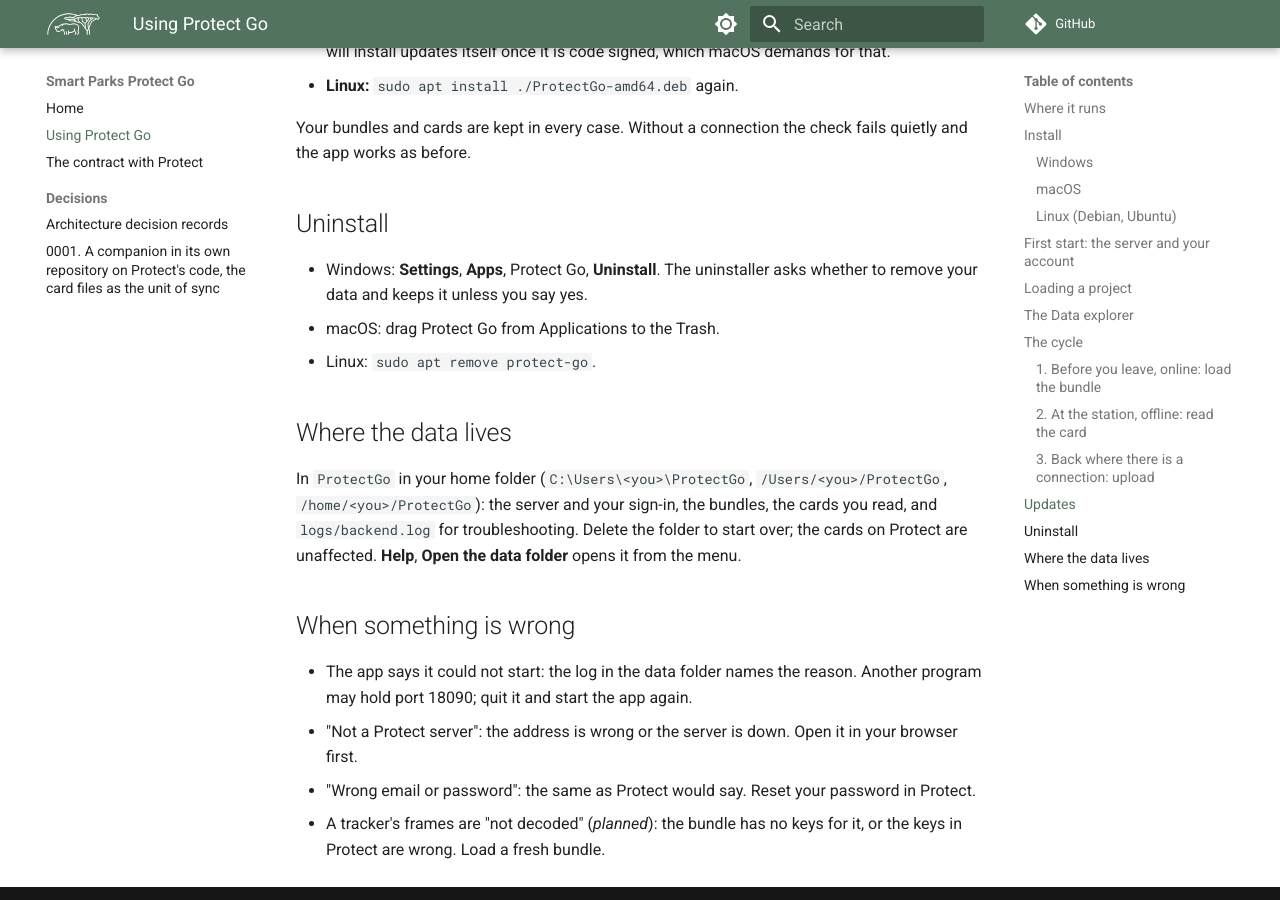
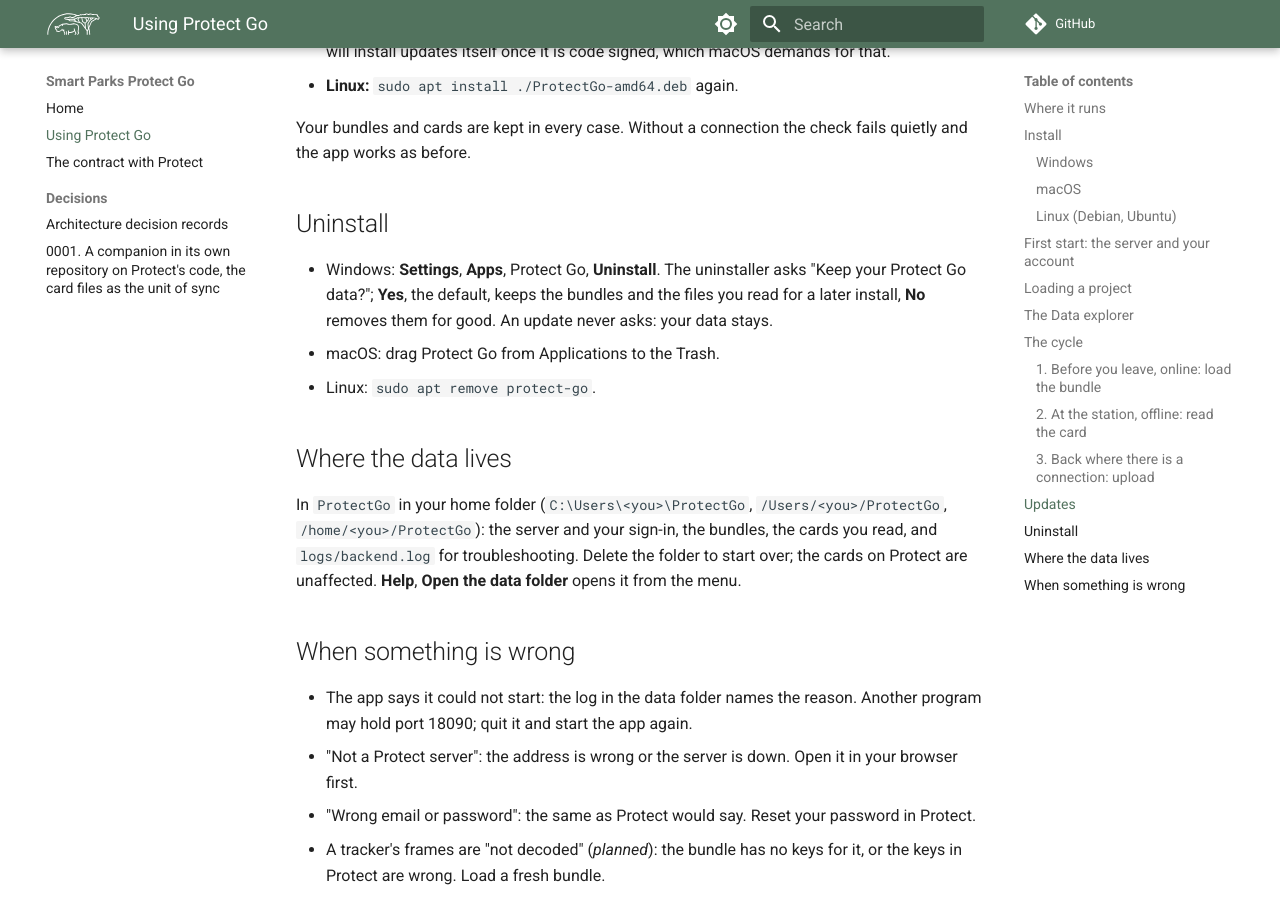
Before and after one commit to SmartParksOrg/smartparks-protect-field, an MkDocs documentation site: the page built from docs/using-protect-go.md, in a window 1280 px wide and 900 px high, scrolled down 4739 px. Built offline with MkDocs 1.6.1 and Material for MkDocs 9.7.7, drawn with Linux system fonts in a browser that asks for light colours; comment, search, counter and statistics services are not loaded.

Commit message:
The guide, notes and plan for the data kept through an update (D24)

```diff
--- a/docs/using-protect-go.md
+++ b/docs/using-protect-go.md
@@ -93,7 +93,7 @@
 
 ## Uninstall
 
-- Windows: **Settings**, **Apps**, Protect Go, **Uninstall**. The uninstaller asks whether to remove your data and keeps it unless you say yes.
+- Windows: **Settings**, **Apps**, Protect Go, **Uninstall**. The uninstaller asks "Keep your Protect Go data?"; **Yes**, the default, keeps the bundles and the files you read for a later install, **No** removes them for good. An update never asks: your data stays.
 - macOS: drag Protect Go from Applications to the Trash.
 - Linux: `sudo apt remove protect-go`.
 
```
Also changed, not shown: CHANGELOG.md (+6 -0 lines), DEVELOPERS.md (+1 -1 lines), PROJECT_PLAN.md (+4 -1 lines).
